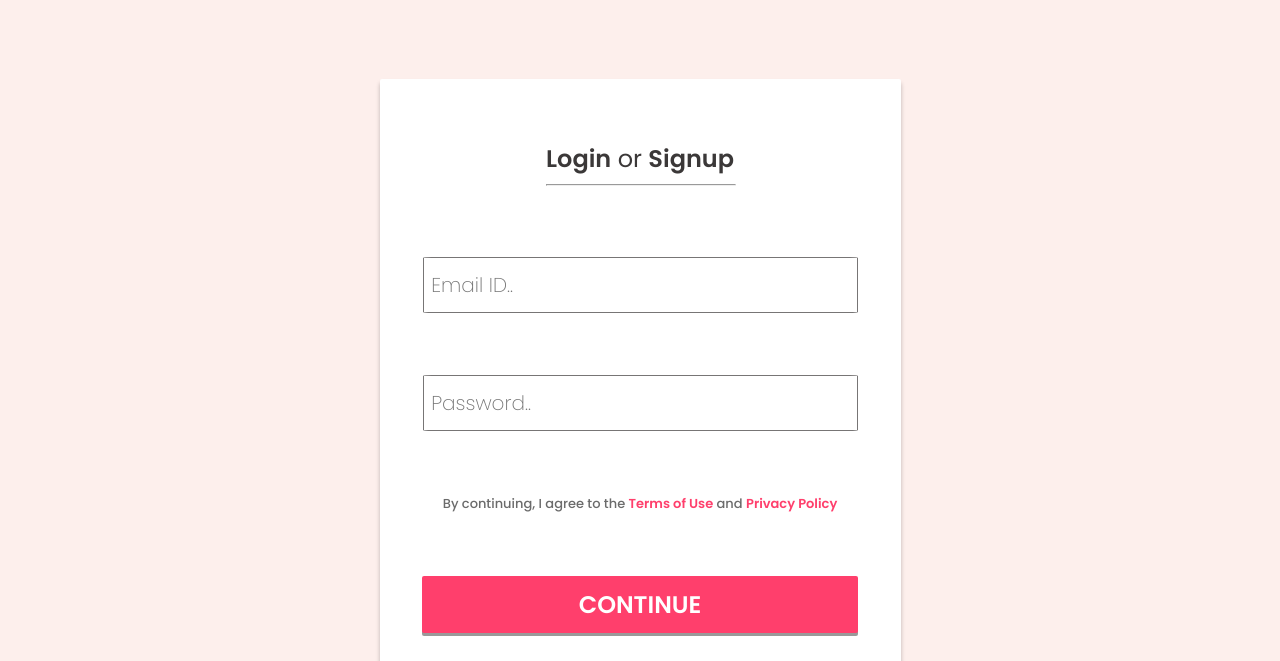
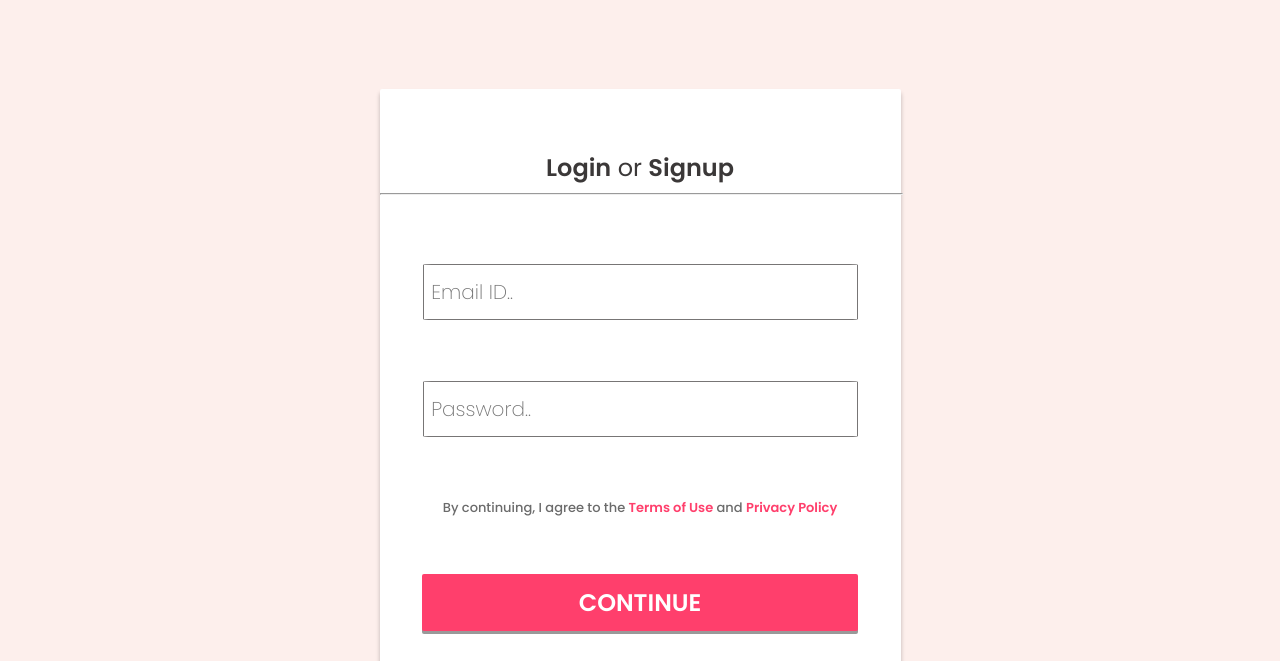
Before and after one commit to NinadGawali/edai_sem2, a plain HTML site: page index.html in a window 1280 px wide. Shown: the part 139-800 px from the top of the page. Drawn offline with Linux system fonts and the light colour scheme; a web font is replaced by a local one.

Commit message:
Update style_login.css

```diff
--- a/style_login.css
+++ b/style_login.css
@@ -64,11 +64,12 @@ body{
     height: 57rem;
     justify-content: center;
     align-items: center;
+    flex-wrap: wrap;
 }
 
 .main_section .hero{
     width: 521px;
-    height: 700px;
+    height: 680px;
     background-color: #FFFFFF;
     box-shadow: 0px 4px 4px rgba(0, 0, 0, 0.25);
     border-radius: 2px;
@@ -76,12 +77,18 @@ body{
     flex-direction: column;
     justify-content: space-evenly;
     align-items: center;
-    flex-wrap: wrap;
 }
 
 .hero li{
+    margin-top: 5px;
     list-style: none;
 }
+
+.hero .login_hr{
+    width: 100%;
+    text-align: center;
+}
+
 
 .login_name{
     color: #3B3838;
@@ -89,6 +96,7 @@ body{
     font-weight: 400;
     font-style: normal;
     font-size: 24px;
+    margin: 30pxs;
 }
 
 .login_name span{
```
